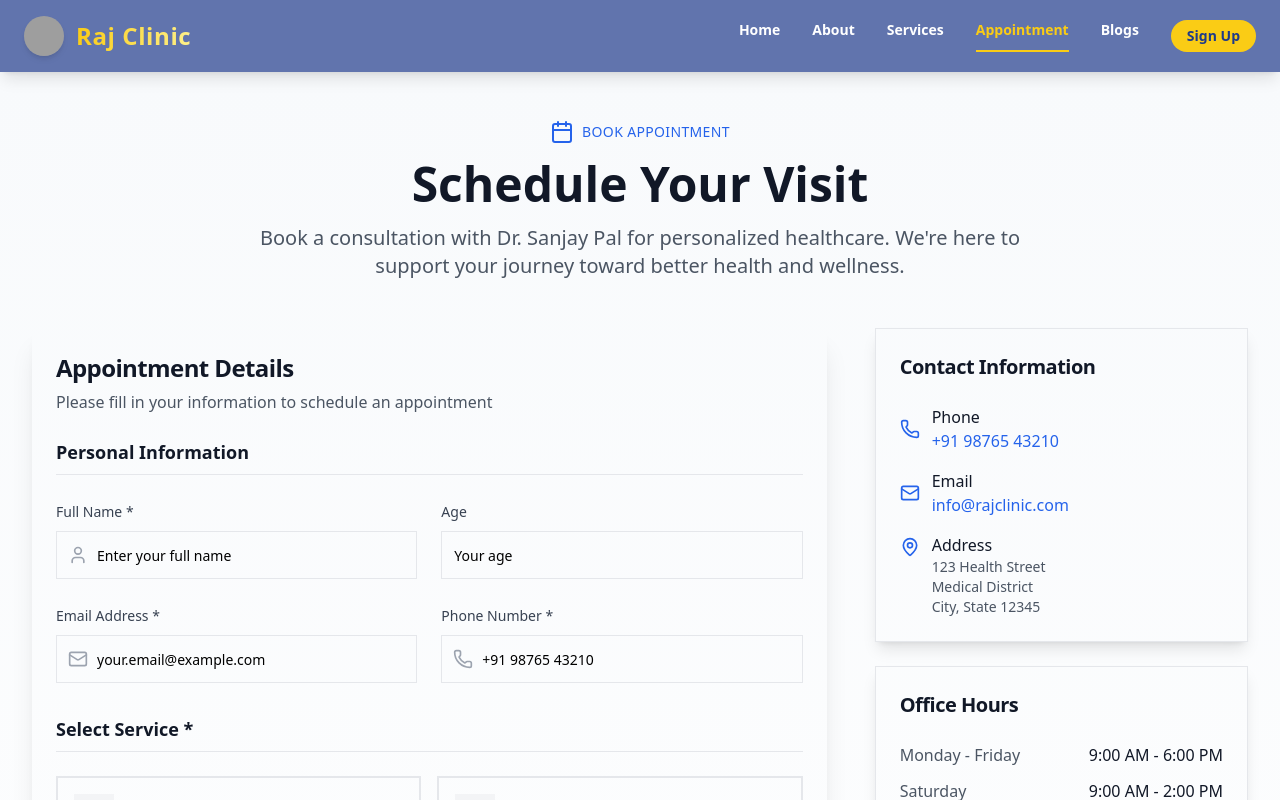
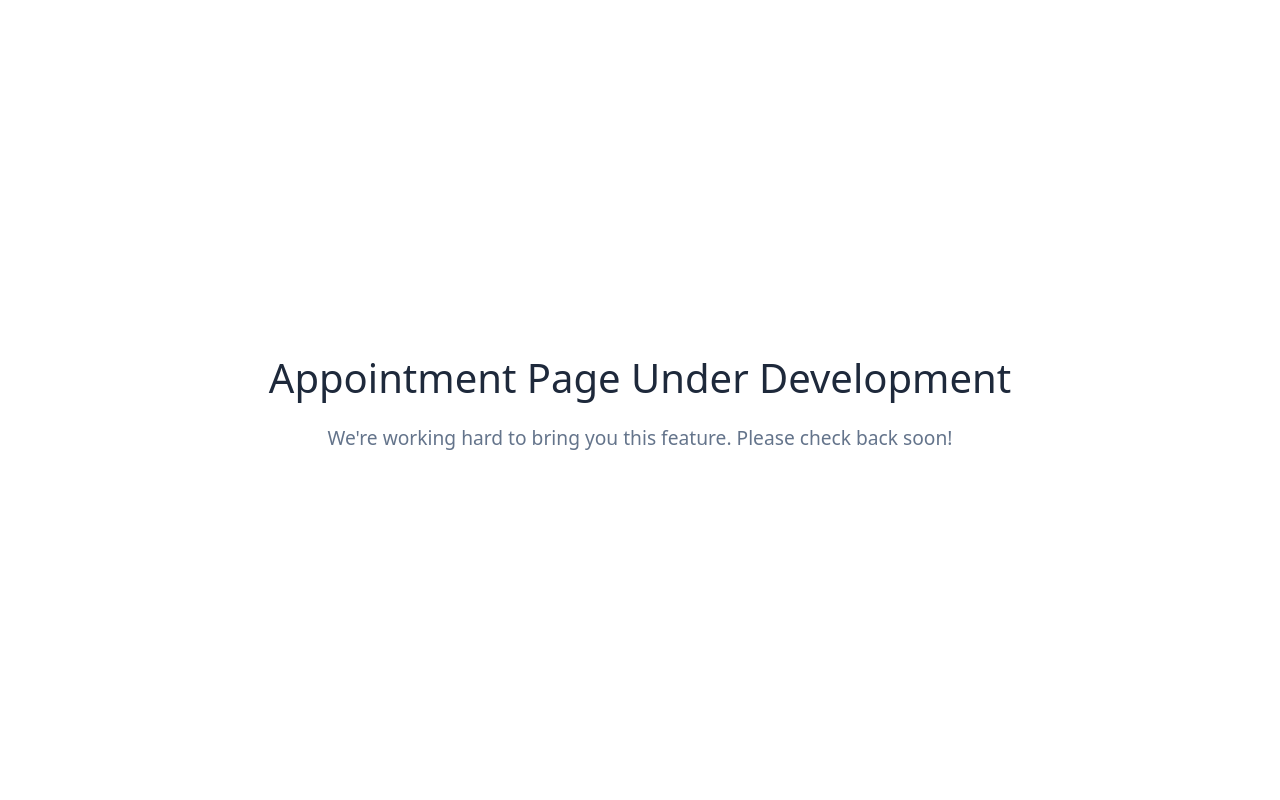
Before and after one commit to RishiPal22/Clinic-Website, a React (Vite) app: page /appointment in a window 1280 px wide. Shown: the top 800 px of the page. Built offline with nearby package versions, Linux system fonts and the light colour scheme; grey boxes are pictures that could not be loaded.

Commit message:
Page under progress

```diff
--- a/src/pages/AppointmentPage.jsx
+++ b/src/pages/AppointmentPage.jsx
@@ -34,6 +34,7 @@ export default function AppointmentPage() {
   })
   const [isSubmitting, setIsSubmitting] = useState(false)
   const [submitStatus, setSubmitStatus] = useState(null) // 'success', 'error', or null
+  const showUnderDevelopment = true;
 
   const services = [
     {
@@ -118,7 +119,7 @@ export default function AppointmentPage() {
     setSubmitStatus(null)
 
     try {
-      const { data, error } = await supabase.from("appointments").insert([
+      const { error } = await supabase.from("appointments").insert([
         {
           full_name: formData.fullName,
           email: formData.email,
@@ -167,6 +168,31 @@ export default function AppointmentPage() {
   const maxDateString = maxDate.toISOString().split("T")[0]
 
   return (
+        <>
+      {showUnderDevelopment && (
+      <div
+        style={{
+          position: "fixed",
+          zIndex: 9999,
+          top: 0,
+          left: 0,
+          width: "100vw",
+          height: "100vh",
+          background: "#fff",
+          display: "flex",
+          flexDirection: "column",
+          alignItems: "center",
+          justifyContent: "center",
+        }}
+      >
+        <h1 style={{ fontSize: "2.5rem", color: "#1e293b", marginBottom: "1rem" }}>
+          Appointment Page Under Development
+        </h1>
+        <p style={{ fontSize: "1.2rem", color: "#64748b" }}>
+          We're working hard to bring you this feature. Please check back soon!
+        </p>
+      </div>
+    )}
     <div className="min-h-screen bg-gradient-to-b from-slate-50 to-white py-12">
       <div className="max-w-7xl mx-auto px-4 sm:px-6 lg:px-8">
         {/* Header */}
@@ -511,5 +537,6 @@ export default function AppointmentPage() {
         </div>
       </div>
     </div>
+    </>
   )
 }
```
